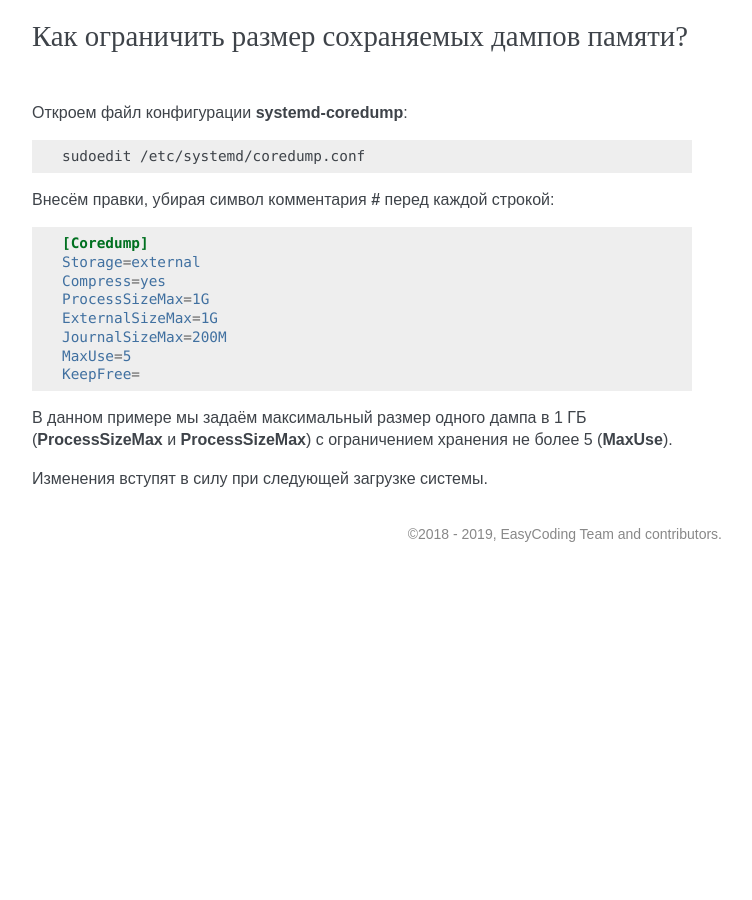
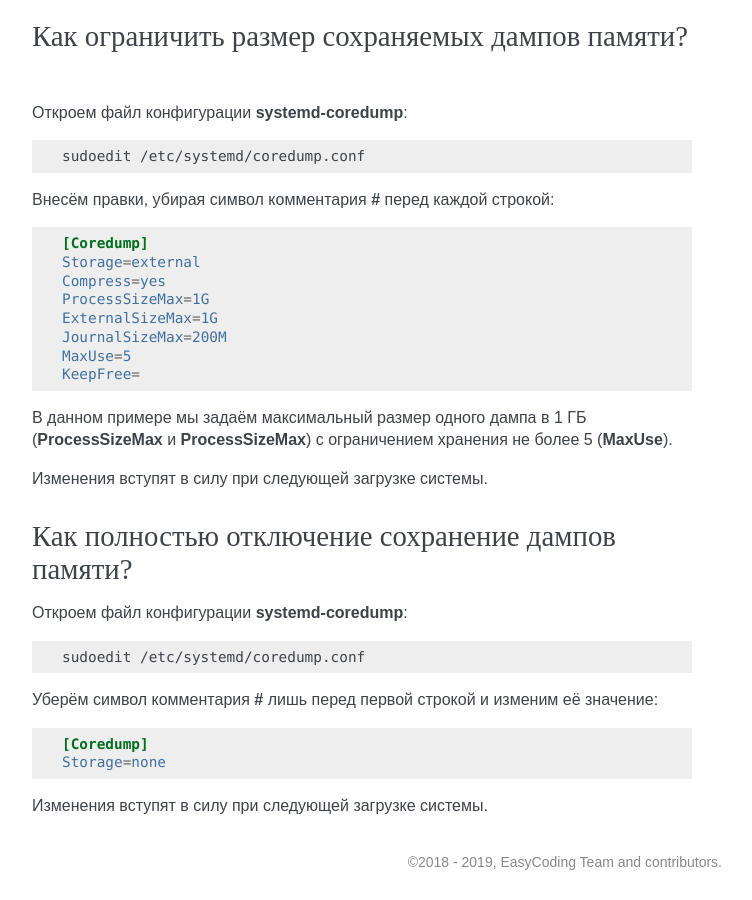
Before and after one commit to RussianFedora/FAQ, a Sphinx documentation site: the page built from source/administration.rst, in a window 1280 px wide and 900 px high, scrolled down 22595 px. Shown: the whole window, without its empty margins (388-1140 px from the left). Built offline with Sphinx 7.4.7, drawn with Linux system fonts in a browser that asks for light colours; before the commit the page ends 23167 px from its top, so only the background shows below that; some of the changed text lies outside the part shown.

Commit message:
Added question about disabling saving coredumps.

```diff
--- a/source/administration.rst
+++ b/source/administration.rst
@@ -1305,3 +1305,24 @@ Coredump - это дамп закрытой памяти процесса, со
 В данном примере мы задаём максимальный размер одного дампа в 1 ГБ (**ProcessSizeMax** и **ProcessSizeMax**) с ограничением хранения не более 5 (**MaxUse**).
 
 Изменения вступят в силу при следующей загрузке системы.
+
+.. index:: systemd, crash dump, coredump, disable
+.. _codedump-disable:
+
+Как полностью отключение сохранение дампов памяти?
+=====================================================
+
+Откроем файл конфигурации **systemd-coredump**:
+
+.. code-block:: text
+
+    sudoedit /etc/systemd/coredump.conf
+
+Уберём символ комментария **#** лишь перед первой строкой и изменим её значение:
+
+.. code-block:: ini
+
+    [Coredump]
+    Storage=none
+
+Изменения вступят в силу при следующей загрузке системы.
```
